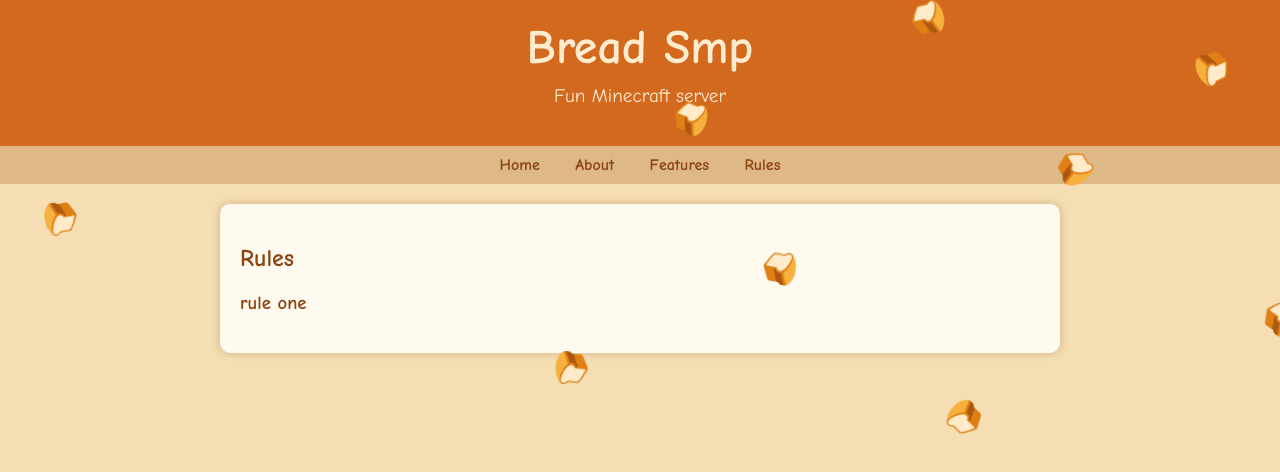
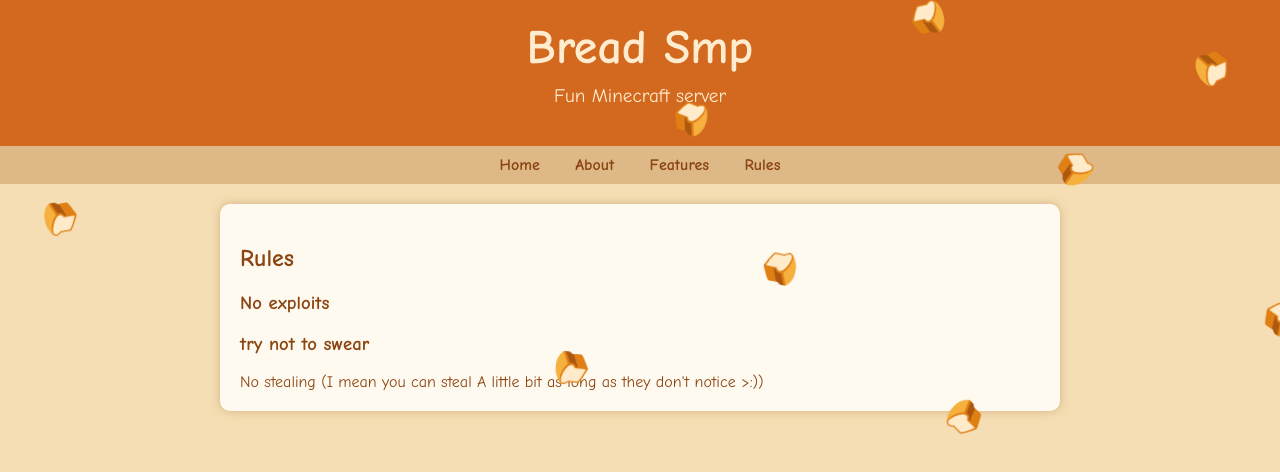
Before and after one commit to jeff600000/AI, a plain HTML site: page rules.html in a window 1280 px wide. Drawn offline with Linux system fonts and the light colour scheme.

Commit message:
Update rules.html

```diff
--- a/rules.html
+++ b/rules.html
@@ -111,7 +111,10 @@ font-family: 'Comic Sans MS';
 
   <div class="content">
     <h2>Rules</h2>
-<h3>rule one</h3                              >
+<h3>No exploits</h3>
+<h3>try not to swear</h3
+<h3>No stealing (I mean you can steal A little bit as long as they don't notice >:))</h3>
+
 
   </div>
 
```
